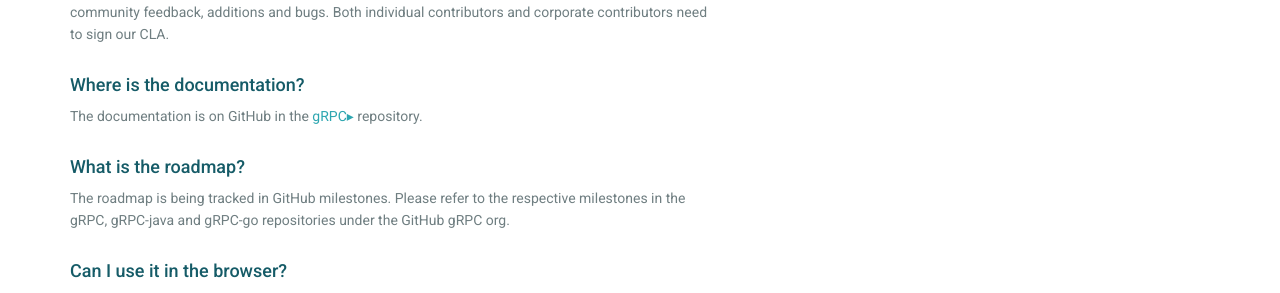
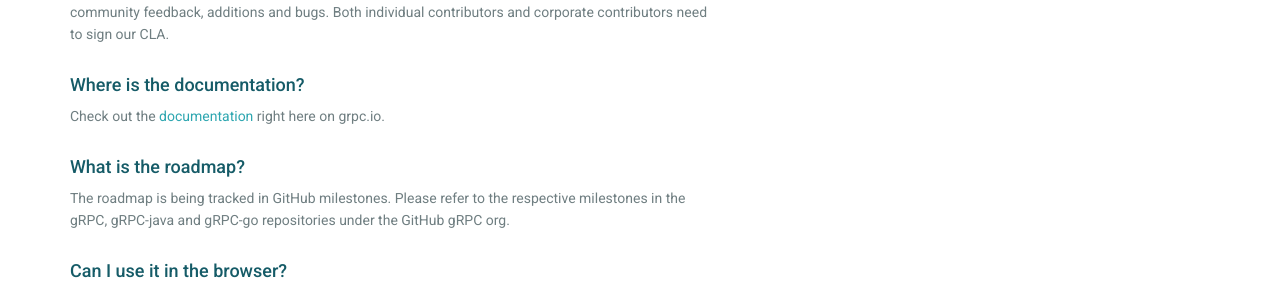
Before and after one commit to grpc/grpc.github.io, a Jekyll site: the page built from faq/index.html, in a window 1280 px wide. Shown: the part 1128-1421 px from the top of the page. Built offline with Jekyll 4.4.1, drawn with Linux system fonts in a browser that asks for light colours; nearby versions of some CDN libraries; library files that are not in the unit come from our copies; Markdown is read by kramdown in place of the engine named in the settings.

Commit message:
Fix FAQ link to docs.

```diff
--- a/faq/index.html
+++ b/faq/index.html
@@ -41,7 +41,7 @@
     <p>Contributors are highly welcome and the repositories are hosted on GitHub. We look forward to community feedback, additions and bugs. Both individual contributors and corporate contributors need to sign our CLA.</p>
 
     <h4>Where is the documentation?</h4>
-    <p>The documentation is on GitHub in the <a href="https://github.com/grpc/grpc">gRPC</a> repository.</p>
+    <p>Check out the  <a href="/docs/">documentation</a> right here on grpc.io.</p>
 
     <h4>What is the roadmap?</h4>
     <p>The roadmap is being tracked in GitHub milestones. Please refer to the respective milestones in the gRPC, gRPC-java and gRPC-go repositories under the GitHub gRPC org.</p>
```
